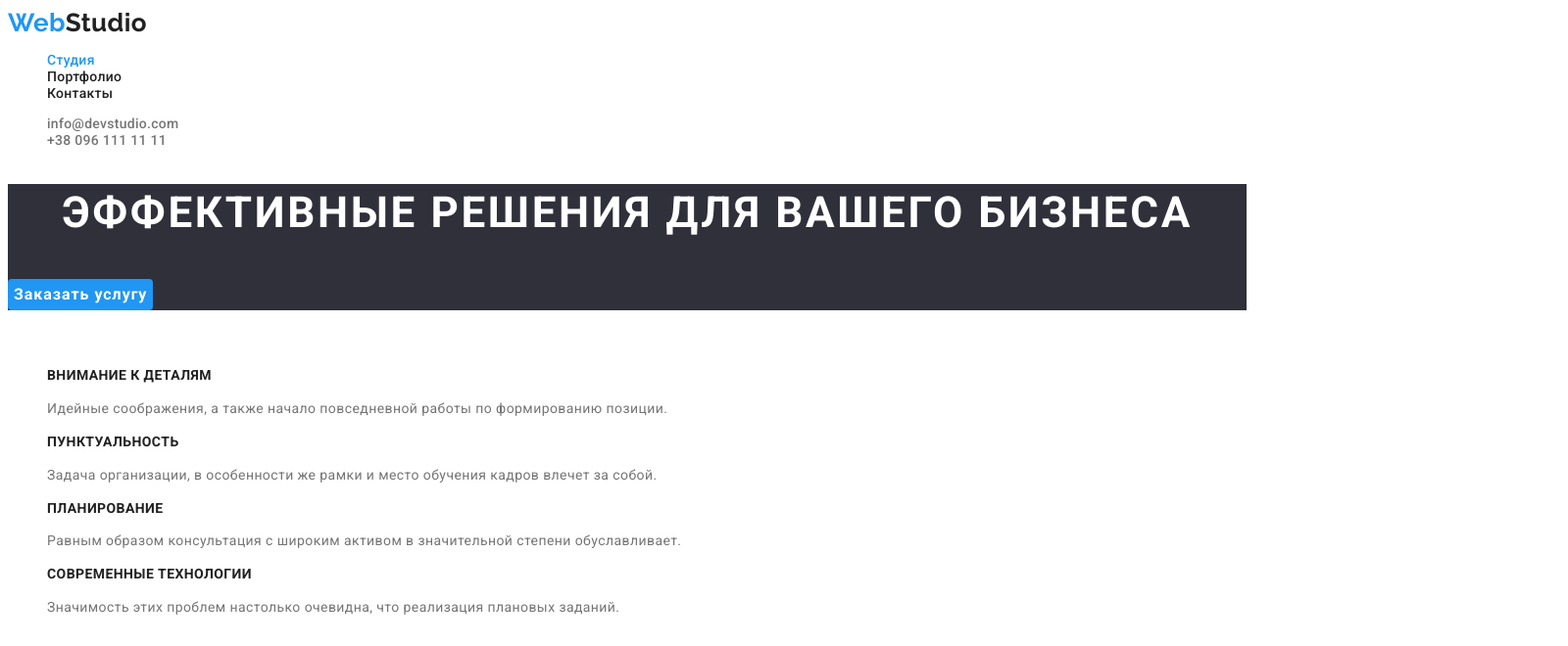
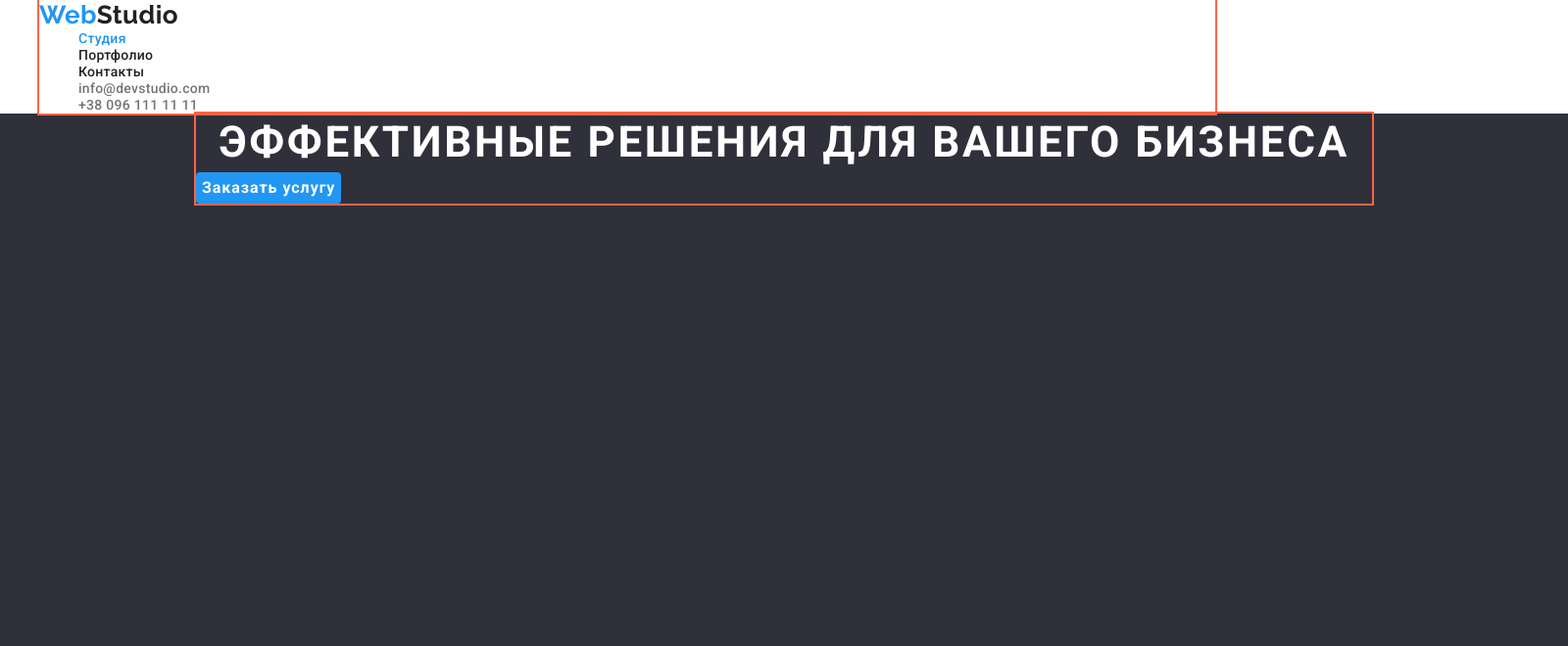
Before and after one commit to DimaDibchak/goit-markup-hw-03, a plain HTML site: page index.html in a window 1280 px wide. Shown: the top 660 px of the page at 98% size, 1600 px wide, since content can reach past the window. Drawn offline with nearby package versions, Linux system fonts and the light colour scheme.

Commit message:
стилизация хедера

```diff
--- a/css/styles.css
+++ b/css/styles.css
@@ -1,3 +1,11 @@
+html {
+    box-sizing: border-box;
+}
+*,
+*::before,
+*::after {
+    box-sizing: inherit;
+}
 :root {
     --main-color: #212121;
     --additional-color:#757575;
@@ -8,12 +16,24 @@
     --address-color:rgba(255, 255, 255, 0.6);
 }
 
+ul {
+    margin: 0;
+}
+h1,h2,h3,h4,h5,h6 {
+    margin: 0;
+}
 body {
     color: var(--additional-color);
     background-color: var(--white-color);
     font-family: Roboto, sans-serif;
     letter-spacing: 0.03em;
     font-size: 14px;
+}
+.container {
+    width: 1200px;
+    margin-left: auto;
+    margin-right: auto;
+    outline: 2px solid tomato;
 }
 .link {
     text-decoration: none;
@@ -72,6 +92,9 @@ body {
 /* Hero */
 .hero {
     background-color: var(--background-color);
+    width: 1600px;
+    height: 600px;
+    margin: 0 auto;
 }
 .hero-title {
     color: var(--white-color);
@@ -82,7 +105,7 @@ body {
     text-align: center;
     text-transform: uppercase;
 }
-.button.hero {
+.button.main {
     color: var(--white-color);
     background-color: var(--accent-color);
     font-weight: 700;
--- a/index.html
+++ b/index.html
@@ -5,11 +5,13 @@
     <meta http-equiv="X-UA-Compatible" content="IE=edge">
     <meta name="viewport" content="width=device-width, initial-scale=1.0">
     <title>Document</title>
+    <link rel="stylesheet" href="https://cdnjs.cloudflare.com/ajax/libs/modern-normalize/1.1.0/modern-normalize.min.css" />
     <link href="https://fonts.googleapis.com/css2?family=Raleway:wght@700&family=Roboto:wght@400;500;700&display=swap" rel="stylesheet">
     <link rel="stylesheet" href="./css/styles.css" />
 </head>
 <body>
     <header class="header">
+        <div class="container">
             <nav>
                 <a href="./index.html" class="logo link" lang="en"><span class="logo-first-word">Web</span>Studio</a>
                 <ul class = "site-nav list">
@@ -22,13 +24,16 @@
                 <li><a href="mailto:info@devstudio.com" class="auth link">info@devstudio.com</a></li>
                 <li><a href="tel:+380961111111" class="auth link">+38 096 111 11 11</a></li>
             </ul>
+        </div>
     </header>
 
     <main>
 <!-- Hero -->
     <section class = "hero">
+        <div class="container">
         <h1 class = "hero-title">Эффективные решения для вашего бизнеса</h1>
-        <button type ="button" class = "button hero">Заказать услугу</button>
+        <button type ="button" class = "button main">Заказать услугу</button>
+    </div>
     </section>
 
 <!-- Наши преимущества -->
```
Lines whose indentation alone changed are shown as unchanged.
